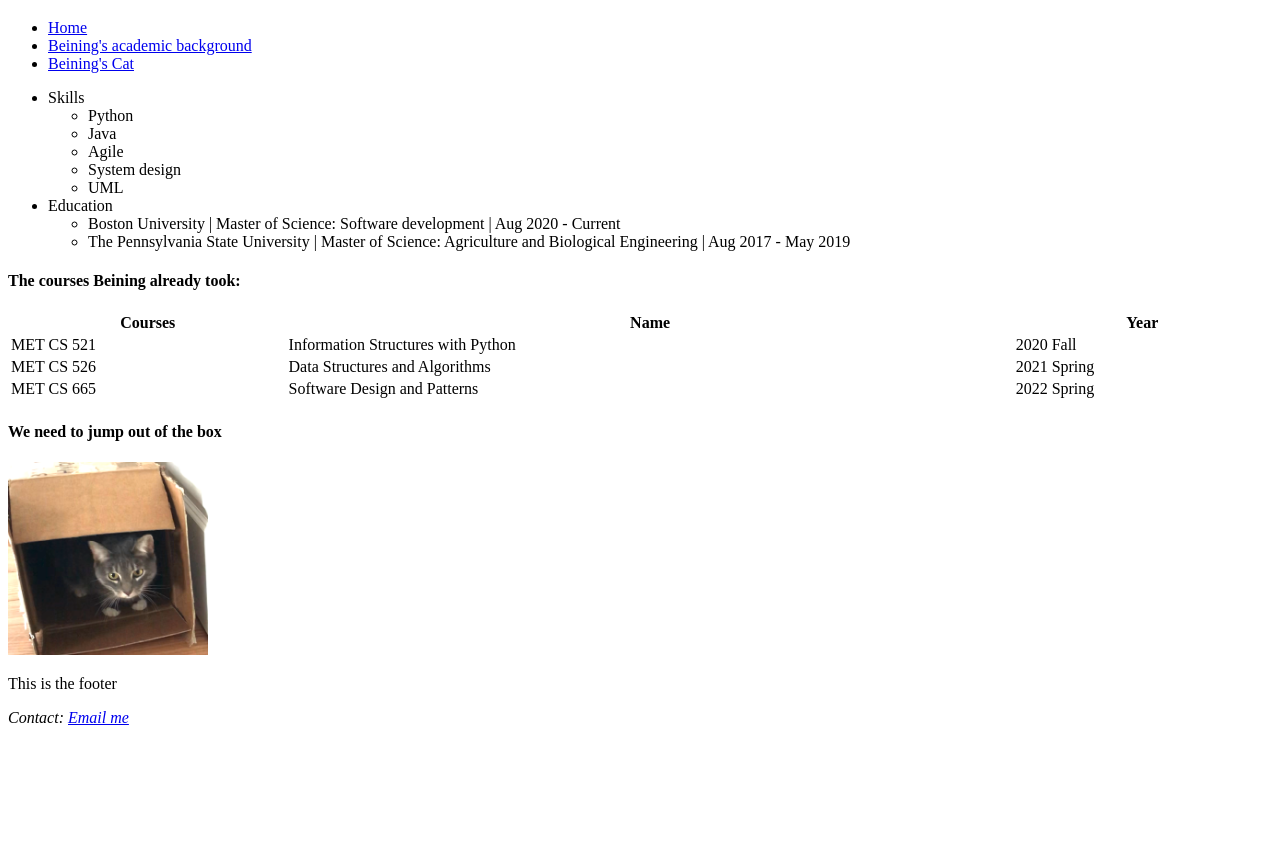
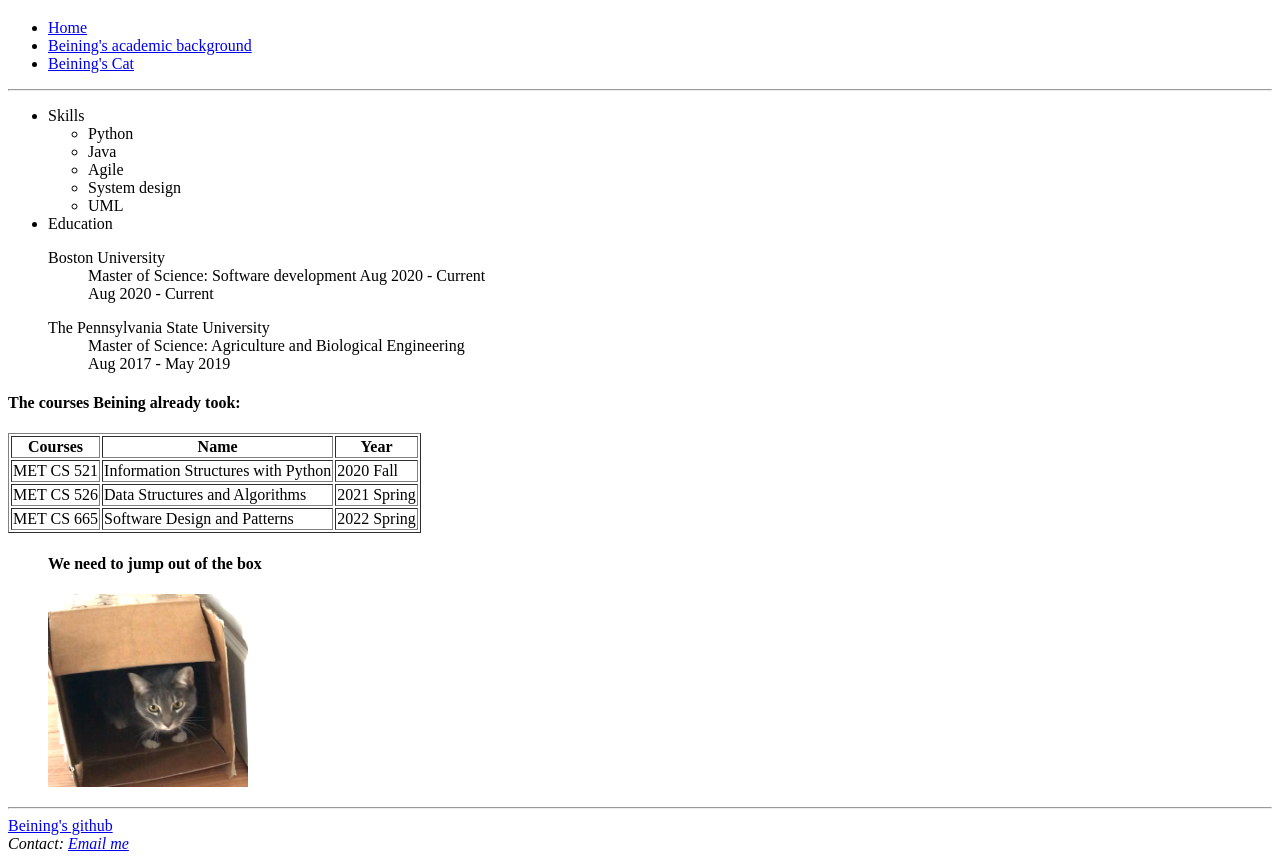
Before and after one commit to BeiningOu/CS-601, a plain HTML site: page CS601_HW1_Ouyang/edu.html in a window 1280 px wide. Shown: the part 61-922 px from the top of the page. Before the commit the page ends 800 px from the top, so only its background shows below. Drawn offline with Linux system fonts and the light colour scheme.

Commit message:
changes based on comments

```diff
--- a/CS601_HW1_Ouyang/edu.html
+++ b/CS601_HW1_Ouyang/edu.html
@@ -18,7 +18,7 @@
         </ul>
       </nav>
     </header>
-
+    <hr />
     <main>
       <ul>
         <li>Skills</li>
@@ -30,27 +30,30 @@
           <li>UML</li>
         </ul>
         <li>Education</li>
-        <ul>
-          <li>
-            Boston University | Master of Science: Software development | Aug
-            2020 - Current
-          </li>
-          <li>
-            The Pennsylvania State University | Master of Science: Agriculture
-            and Biological Engineering | Aug 2017 - May 2019
-          </li>
-        </ul>
+        <dl>
+          <dt>Boston University</dt>
+          <dd>Master of Science: Software development Aug 2020 - Current</dd>
+          <dd>Aug 2020 - Current</dd>
+        </dl>
+        <dl>
+          <dt>The Pennsylvania State University</dt>
+          <dd>Master of Science: Agriculture and Biological Engineering</dd>
+          <dd>Aug 2017 - May 2019</dd>
+        </dl>
       </ul>
 
       <section>
         <h4>The courses Beining already took:</h4>
 
-        <table style="width: 100%">
+        <table border="1">
+          <thead>
             <tr>
               <th>Courses</th>
               <th>Name</th>
               <th>Year</th>
             </tr>
+          </thead>
+          <tbody>
             <tr>
               <td>MET CS 521</td>
               <td>Information Structures with Python</td>
@@ -66,18 +69,18 @@
               <td>Software Design and Patterns</td>
               <td>2022 Spring</td>
             </tr>
+          </tbody>
         </table>
       </section>
 
-      <section>
+      <figure>
         <h4>We need to jump out of the box</h4>
-        <img src="pictures/IMG_004.png" width="200px" />
-      </section>
-
+        <img src="pictures/IMG_004.png" alt="out of the box" width="200px" />
+      </figure>
     </main>
-
+    <hr />
     <footer>
-      <p>This is the footer</p>
+      <a href="https://github.com/BeiningOuyang"> Beining's github</a>
       <address>Contact: <a href="mailto:bouyang@bu.edu">Email me</a></address>
     </footer>
   </body>
```
Also changed, not shown: CS601_HW1_Ouyang/bio.html (+3 -2 lines), CS601_HW1_Ouyang/cat.html (+3 -2 lines). Lines whose indentation alone changed are shown as unchanged.
